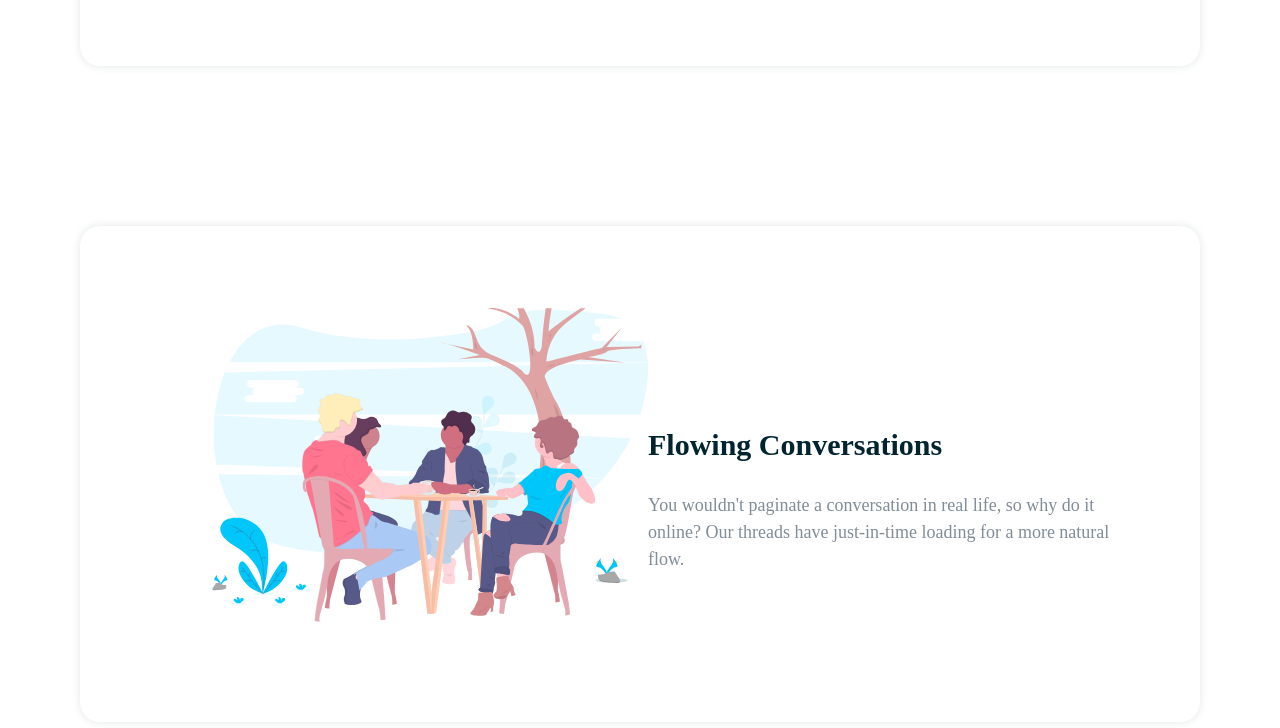
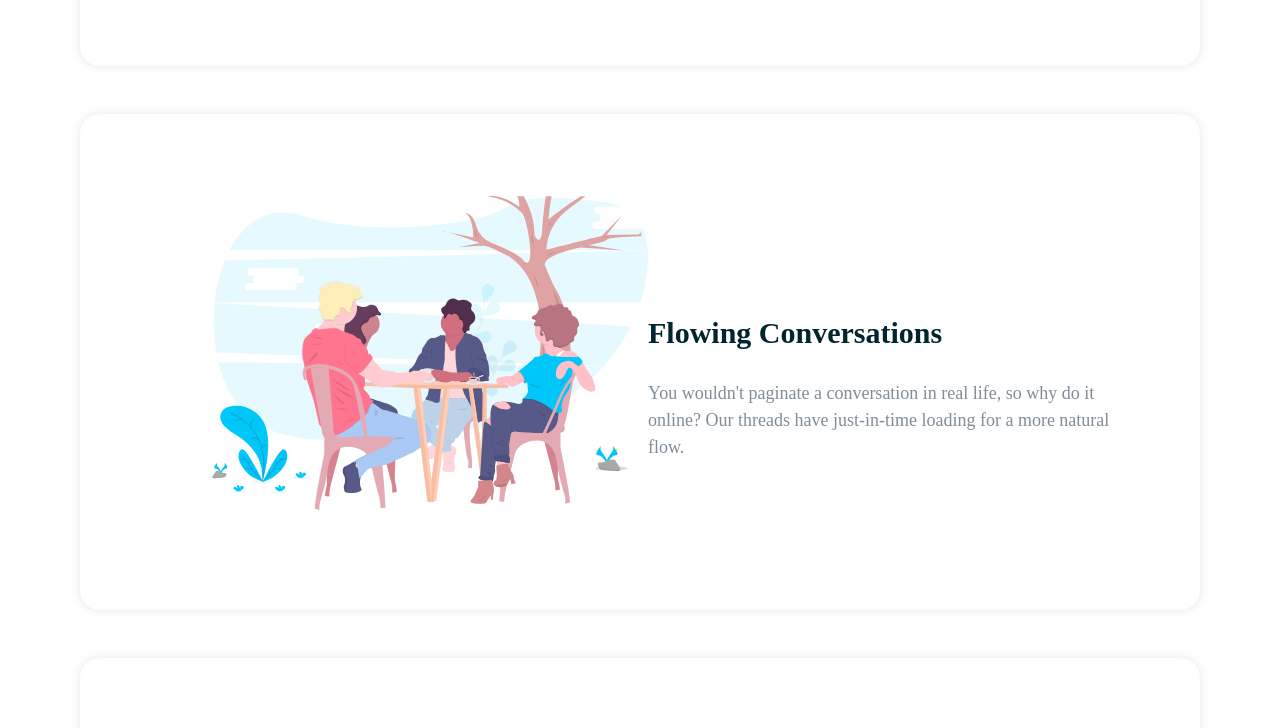
Before and after one commit to zofia-mm/huddle-landing-page-with-alternating-feature-blocks-master, a plain HTML site: page index.html in a window 1280 px wide. Shown: the part 1390-2118 px from the top of the page. Drawn offline with Linux system fonts and the light colour scheme; a web font is replaced by a local one.

Commit message:
tweaked style

```diff
--- a/style.css
+++ b/style.css
@@ -407,6 +407,9 @@ header, footer {
 /* #endregion */
 
 /* #region features */
+.features {
+    margin-top: 10rem;
+    }
 .feature-card {
     display: flex;
     flex-direction: row-reverse;
@@ -414,7 +417,6 @@ header, footer {
     padding-left: 8rem;
     align-items: center;
     margin-bottom: 3rem;
-    margin-top: 10rem;
     justify-content: space-between;
     }
 .feature-card:nth-child(2n) {
```
